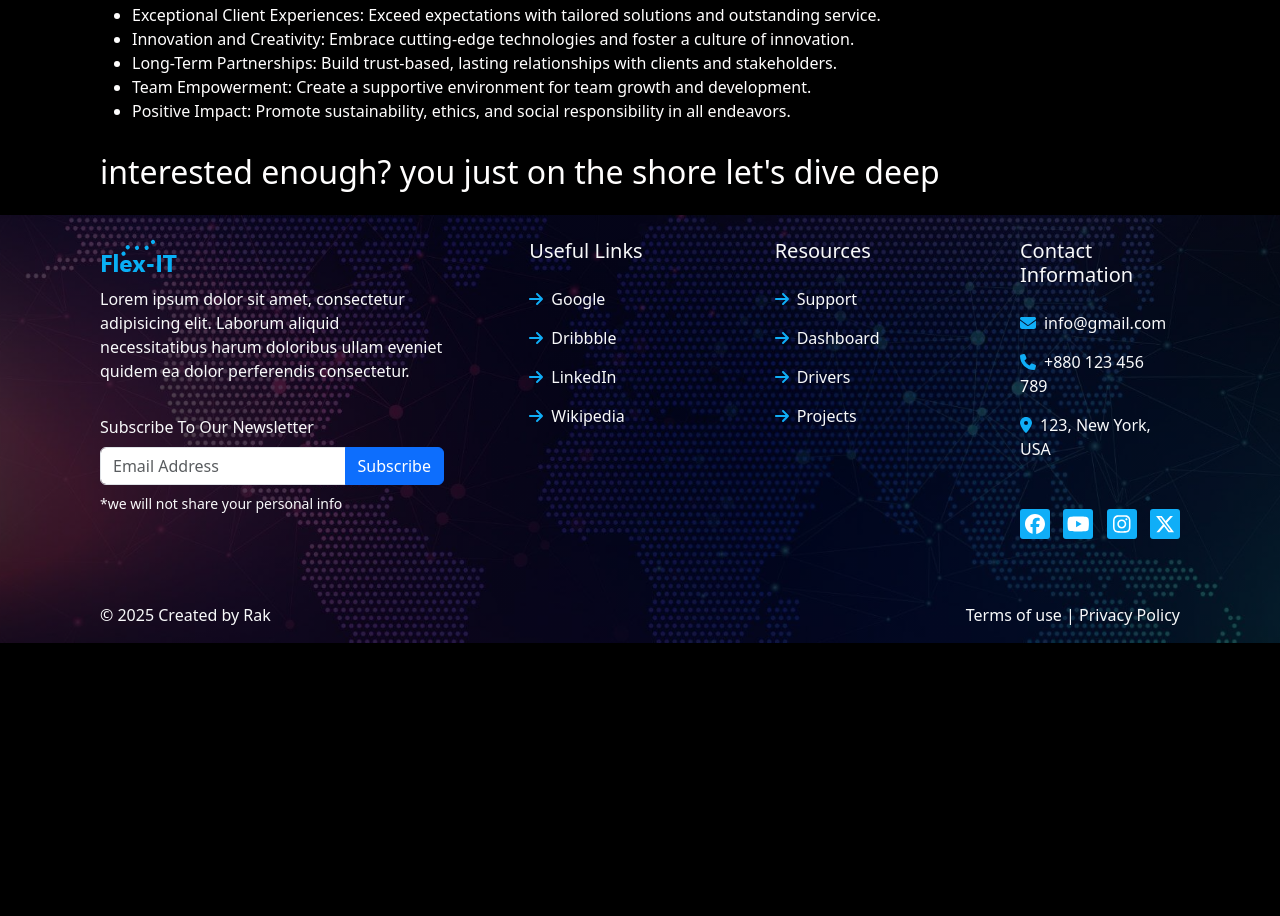
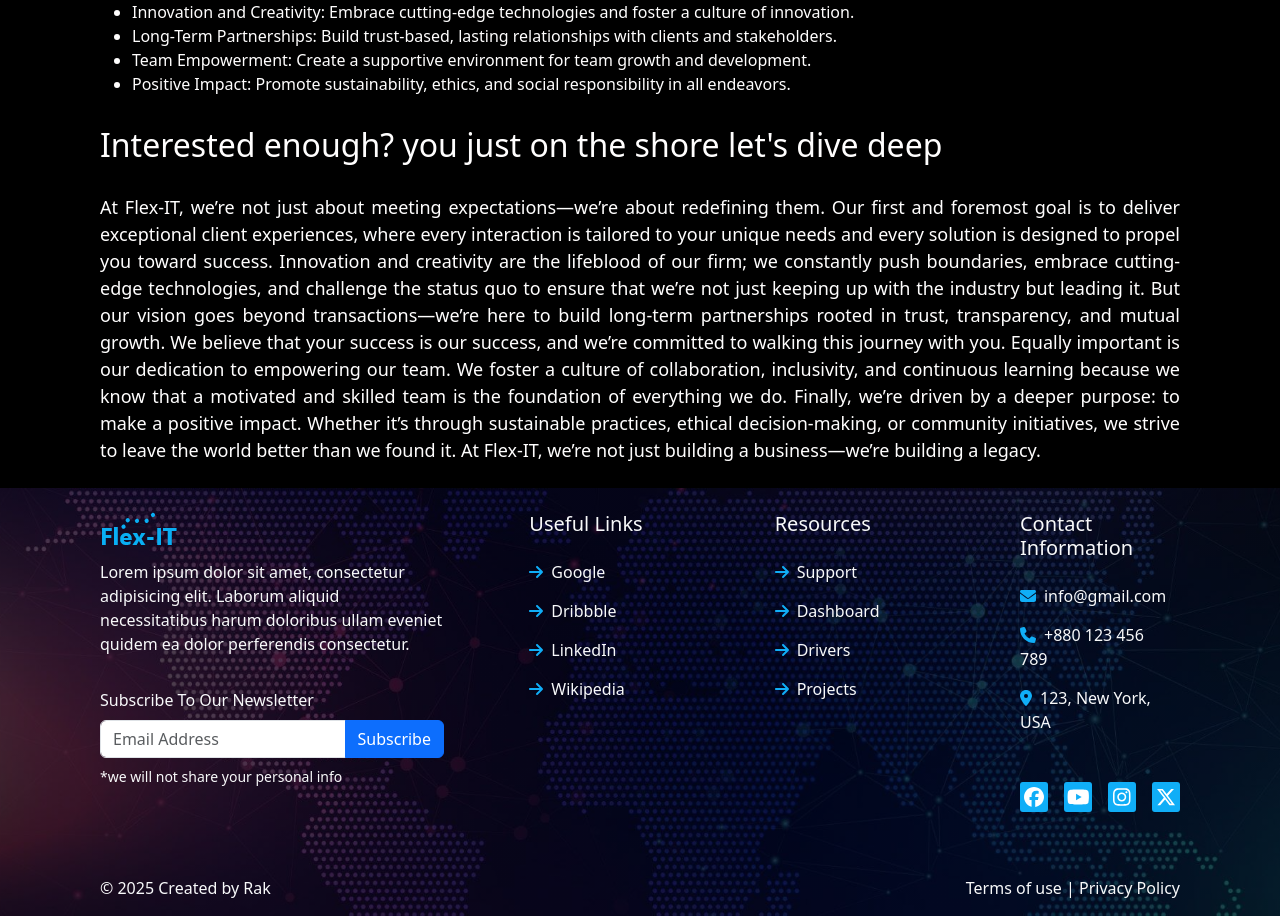
Before and after one commit to Rakgl/Service-project, a React (Vite) app: page /blog in a window 1280 px wide. Shown: the part 1746-2662 px from the top of the page. Before the commit the page ends 2389 px from the top, so only its background shows below. Built offline with nearby package versions, Linux system fonts and the light colour scheme.

Commit message:
new update the code

```diff
--- a/src/component/blog/Banner.jsx
+++ b/src/component/blog/Banner.jsx
@@ -74,8 +74,31 @@ const Banner = () => {
           </ul>
 
           <h2 className="banner-title">
-            interested enough? you just on the shore let's dive deep
+            Interested enough? you just on the shore let's dive deep
           </h2>
+
+          <p className="text">
+            At Flex-IT, we’re not just about meeting expectations—we’re about
+            redefining them. Our first and foremost goal is to deliver
+            exceptional client experiences, where every interaction is tailored
+            to your unique needs and every solution is designed to propel you
+            toward success. Innovation and creativity are the lifeblood of our
+            firm; we constantly push boundaries, embrace cutting-edge
+            technologies, and challenge the status quo to ensure that we’re not
+            just keeping up with the industry but leading it. But our vision
+            goes beyond transactions—we’re here to build long-term partnerships
+            rooted in trust, transparency, and mutual growth. We believe that
+            your success is our success, and we’re committed to walking this
+            journey with you. Equally important is our dedication to empowering
+            our team. We foster a culture of collaboration, inclusivity, and
+            continuous learning because we know that a motivated and skilled
+            team is the foundation of everything we do. Finally, we’re driven by
+            a deeper purpose: to make a positive impact. Whether it’s through
+            sustainable practices, ethical decision-making, or community
+            initiatives, we strive to leave the world better than we found it.
+            At Flex-IT, we’re not just building a business—we’re building a
+            legacy.
+          </p>
         </div>
       </div>
     </>
--- a/src/component/blog/banner.scss
+++ b/src/component/blog/banner.scss
@@ -19,11 +19,12 @@
     background-repeat: no-repeat;
     background-size: cover;
     width: 100%;
+    border-radius: 10px;
   }
 
   .content {
     .text {
-      font-size: 20px;
+      font-size: 18px;
       line-height: 1.5;
       text-align: justify;
     }
--- a/src/component/footer/footer.jsx
+++ b/src/component/footer/footer.jsx
@@ -11,8 +11,8 @@ import {
 } from '@fortawesome/free-brands-svg-icons';
 import {
   faEnvelope,
-  faPhone ,
-  faLocationDot
+  faPhone,
+  faLocationDot,
 } from '@fortawesome/free-solid-svg-icons';
 
 const Footer = () => {
@@ -167,7 +167,7 @@ const Footer = () => {
                   </Link>
                 </li>
                 <li>
-                <FontAwesomeIcon className='icon' icon={faLocationDot} />
+                  <FontAwesomeIcon className="icon" icon={faLocationDot} />
 
                   <Link
                     to="/marketing"
@@ -176,7 +176,7 @@ const Footer = () => {
                     123, New York, USA
                   </Link>
                 </li>
-                <div className="line-icon mt-5 d-flex justify-content-between">
+                <div className="line-icon mt-5 d-flex flex-colum gap-3">
                   <div className="box">
                     <FontAwesomeIcon icon={faFacebook} />
                   </div>
```
